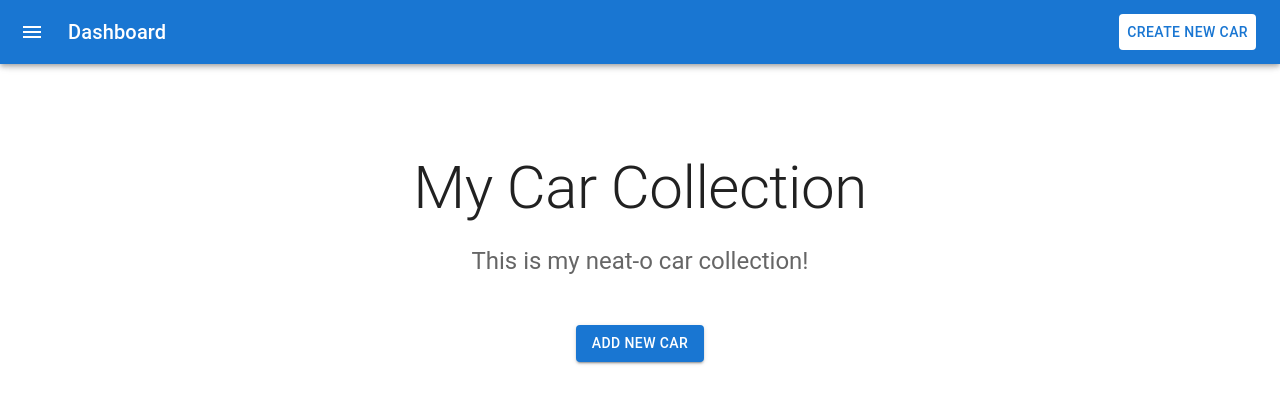
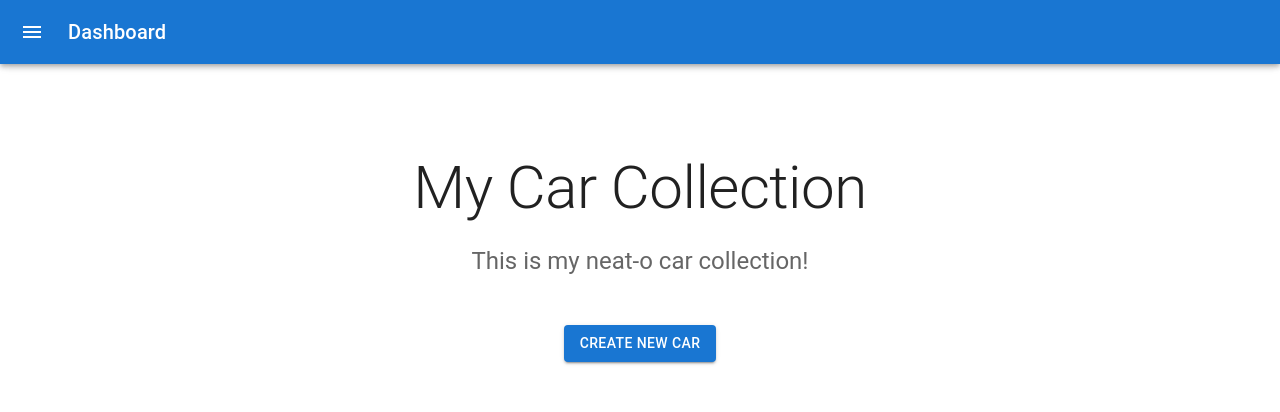
Before and after one commit to smcteague/car_collection_react, a React (Create React App) app: page /dashboard in a window 1280 px wide. Shown: the top 412 px of the page. Built offline with nearby package versions, Linux system fonts and the light colour scheme.

Commit message:
updated commit

```diff
--- a/src/components/Album/Album.tsx
+++ b/src/components/Album/Album.tsx
@@ -51,7 +51,7 @@ export const Album = () => {
                             spacing = {2}
                             justifyContent = 'center'
                         >
-                            <Button variant='contained'>Add New Car</Button>
+                            <Button variant='contained'>Create New Car</Button>
                         </Stack>
                     </Container>
                 </Box>
--- a/src/components/Dashboard/Dashboard.tsx
+++ b/src/components/Dashboard/Dashboard.tsx
@@ -136,7 +136,6 @@ import { Drawer as MUIDrawer,
                         <MenuIcon />
                     </IconButton>
                     <Typography variant='h6' noWrap>Dashboard</Typography>
-                    <Button sx = {myStyles.toolbar_button}>Create New Car</Button>
                 </Toolbar>
             </AppBar>
             <MUIDrawer
```
